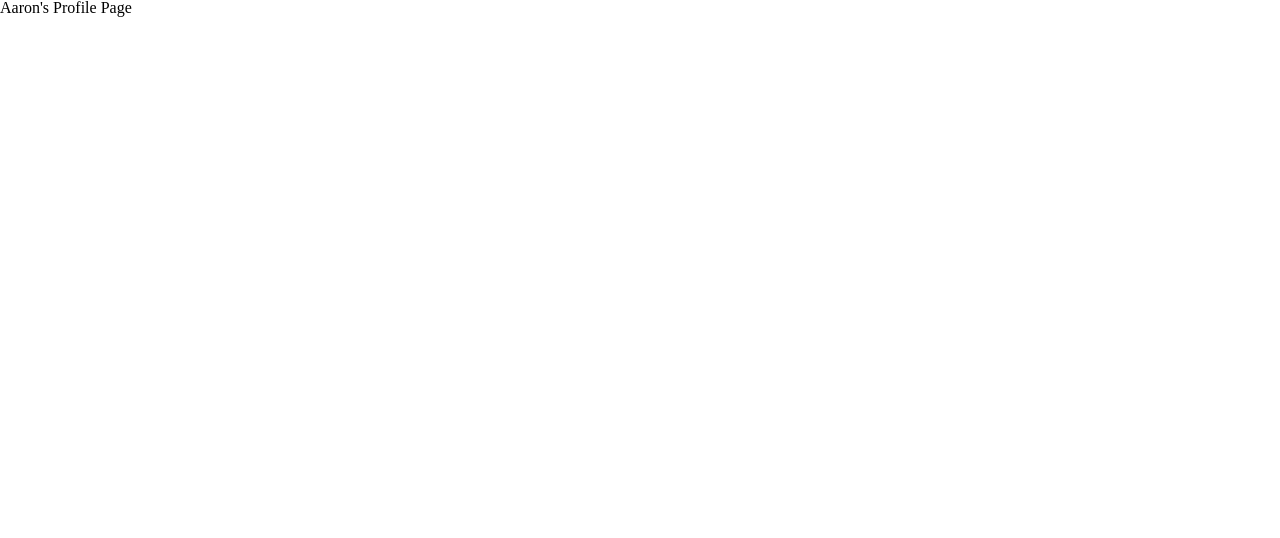
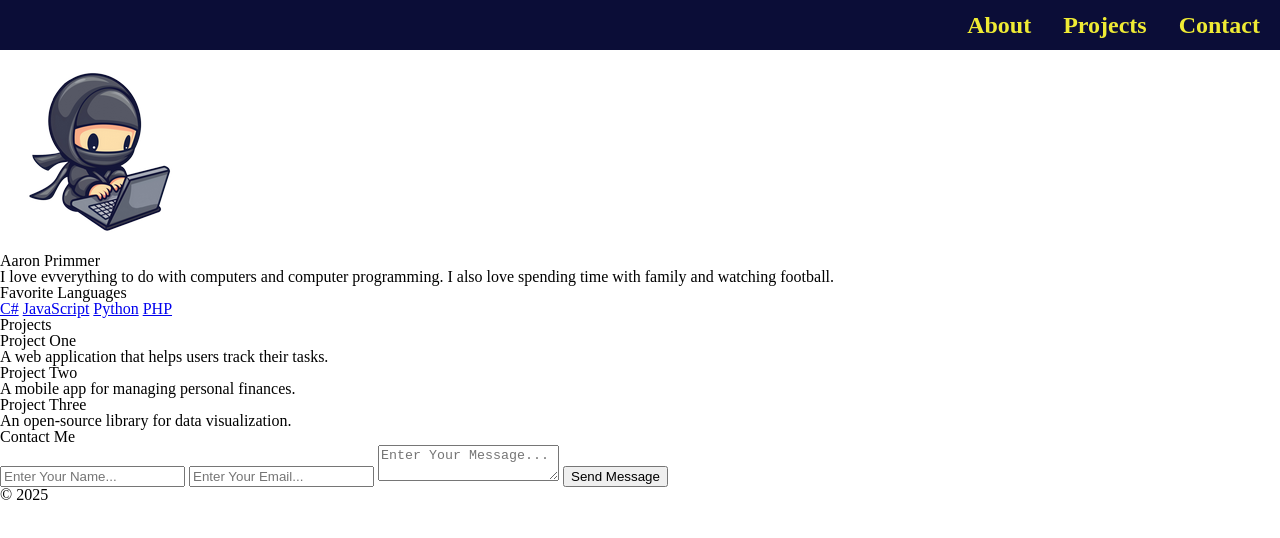
Before and after one commit to AaronPrimmer/week2-Challenge, a plain HTML site: page index.html in a window 1280 px wide. Drawn offline with Linux system fonts and the light colour scheme.

Commit message:
Added images and started css

```diff
--- a/css/style.css
+++ b/css/style.css
@@ -0,0 +1,25 @@
+.header-box {
+  width: 100%;
+  height: 50px;
+  background-color: hsl(237, 66%, 13%);
+  display: flex;
+  align-items: center;
+  justify-content: end;
+}
+
+.navigation {
+  display: flex;
+  gap: 2em;
+  margin-right: 20px;
+}
+
+.navigation a {
+  font-size: 1.5em;
+  color: hsl(59, 85%, 57%);
+  text-decoration: none;
+  font-weight: bold;
+}
+
+.navigation a:hover {
+  text-decoration: underline;
+}
--- a/index.html
+++ b/index.html
@@ -9,6 +9,73 @@
     <link rel="stylesheet" href="./css/style.css" />
   </head>
   <body>
-    <h1>Aaron's Profile Page</h1>
+    <header class="header-box">
+      <nav class="navigation">
+        <a href="#">About</a>
+        <a href="#">Projects</a>
+        <a href="#">Contact</a>
+      </nav>
+    </header>
+    <main class="main-content">
+      <section>
+        <div class="image-container">
+          <img src="./images/cute-cyber-ninja.png" alt="Cute Cyber Ninja" />
+        </div>
+        <h1>Aaron Primmer</h1>
+        <p>
+          I love evverything to do with computers and computer programming. I
+          also love spending time with family and watching football.
+        </p>
+        <div class="language-links">
+          <h2>Favorite Languages</h2>
+          <a class="c-sharp-tag" href="#">C#</a>
+          <a class="javascript-tag" href="#">JavaScript</a>
+          <a class="python-tag" href="#">Python</a>
+          <a class="php-tag" href="#">PHP</a>
+        </div>
+      </section>
+      <section>
+        <div class="projects-container">
+          <h2>Projects</h2>
+          <ul class="projects-list">
+            <li class="project-item">
+              <h3>Project One</h3>
+              <p>A web application that helps users track their tasks.</p>
+            </li>
+            <li class="project-item">
+              <h3>Project Two</h3>
+              <p>A mobile app for managing personal finances.</p>
+            </li>
+            <li class="project-item">
+              <h3>Project Three</h3>
+              <p>An open-source library for data visualization.</p>
+            </li>
+          </ul>
+        </div>
+        <div class="contact-container">
+          <h2>Contact Me</h2>
+          <form class="contact-form">
+            <input
+              class="name-field"
+              type="text"
+              placeholder="Enter Your Name..."
+            />
+            <input
+              class="email-field"
+              type="email"
+              placeholder="Enter Your Email..."
+            />
+            <textarea
+              class="message-field"
+              placeholder="Enter Your Message..."
+            ></textarea>
+            <button class="submit-button" type="submit">Send Message</button>
+          </form>
+        </div>
+      </section>
+    </main>
+    <footer class="footer-container">
+      <p>&copy; 2025</p>
+    </footer>
   </body>
 </html>
```
Also changed, not shown: images/cute-cyber-ninja.png (added), wireframes/Week02_Desktop_Wireframe.png (added), wireframes/Week02_Mobile_Wireframe.png (added).
